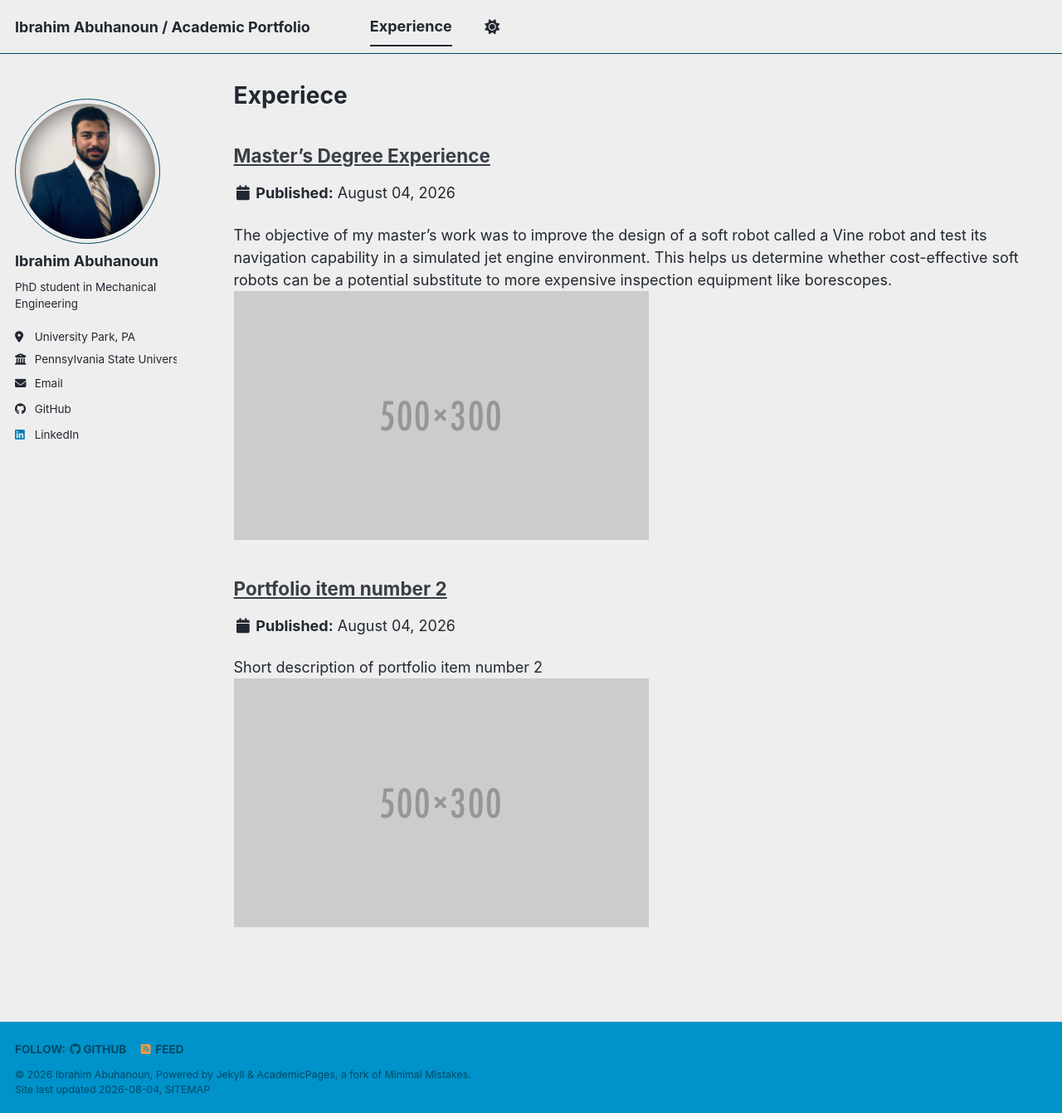
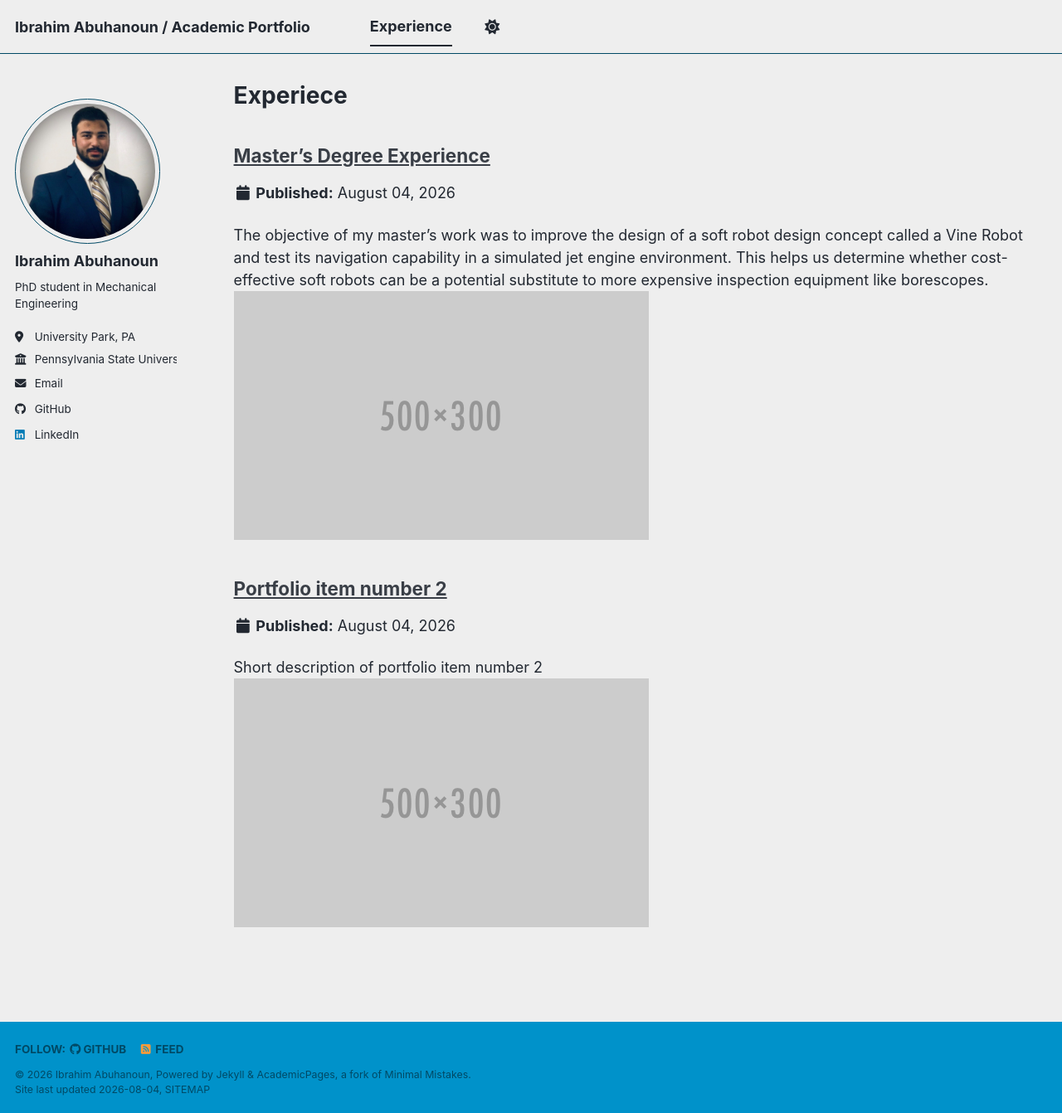
Before and after one commit to IbrahimAbuhanoun/IbrahimAbuhanoun.github.io, a Jekyll site: the page built from _pages/portfolio.html, in a window 1280 px wide and 1342 px high. Shown: the whole window at 83% size. Built offline with Jekyll 4.4.1, drawn with Linux system fonts in a browser that asks for light colours; a style sheet for code colours, icons or effects is not loaded.

Commit message:
Update portfolio-1.md

```diff
--- a/_portfolio/portfolio-1.md
+++ b/_portfolio/portfolio-1.md
@@ -1,6 +1,6 @@
 ---
 title: "Master's Degree Experience"
-excerpt: "The objective of my master's work was to improve the design of a soft robot called a Vine robot and test its navigation capability in a simulated jet engine environment. This helps us determine whether cost-effective soft robots can be a potential substitute to more expensive inspection equipment like borescopes. <br/><img src='/images/500x300.png'>"
+excerpt: "The objective of my master's work was to improve the design of a soft robot design concept called a Vine Robot and test its navigation capability in a simulated jet engine environment. This helps us determine whether cost-effective soft robots can be a potential substitute to more expensive inspection equipment like borescopes. <br/><img src='/images/500x300.png'>"
 collection: portfolio
 ---
 
```
